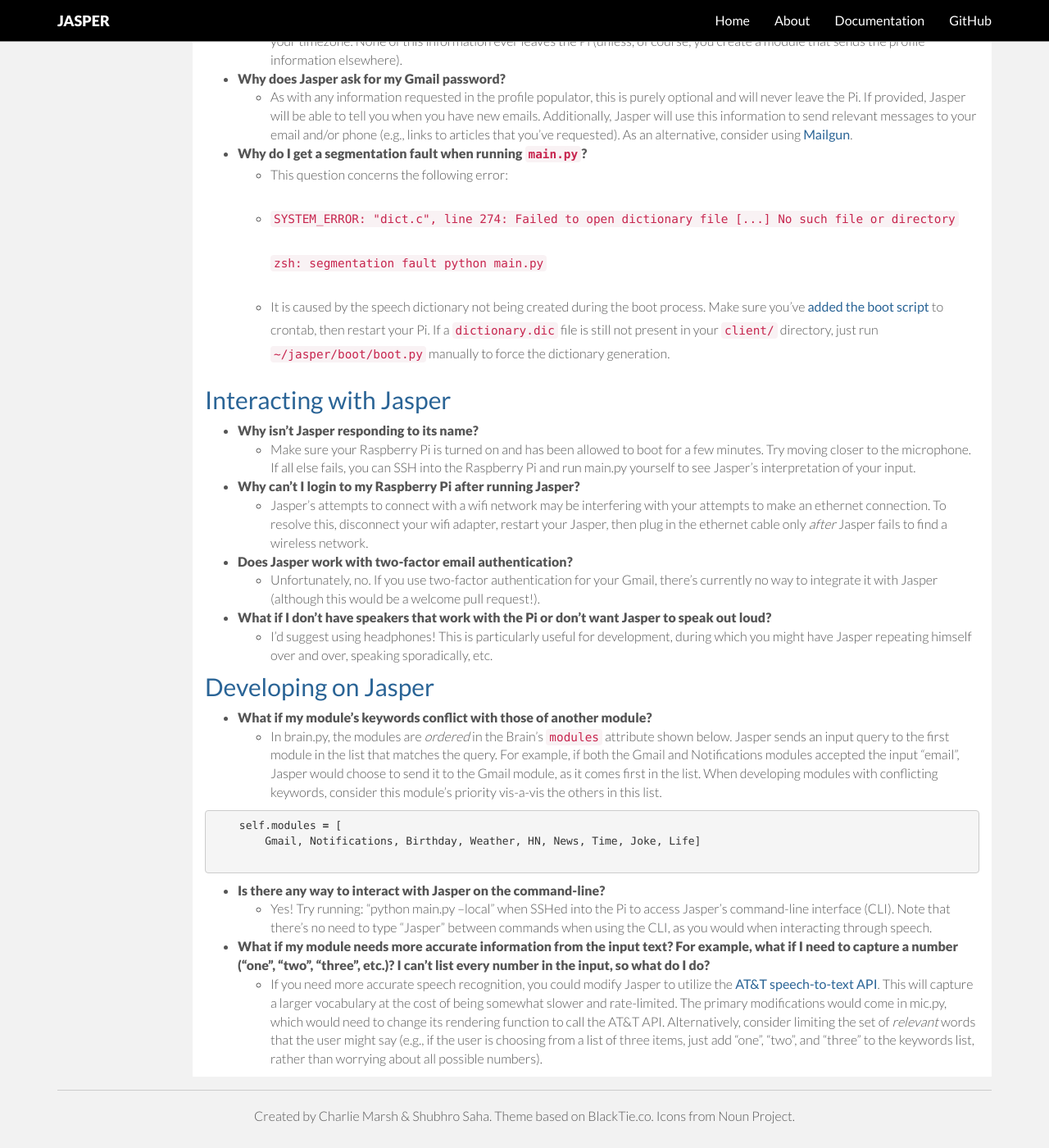
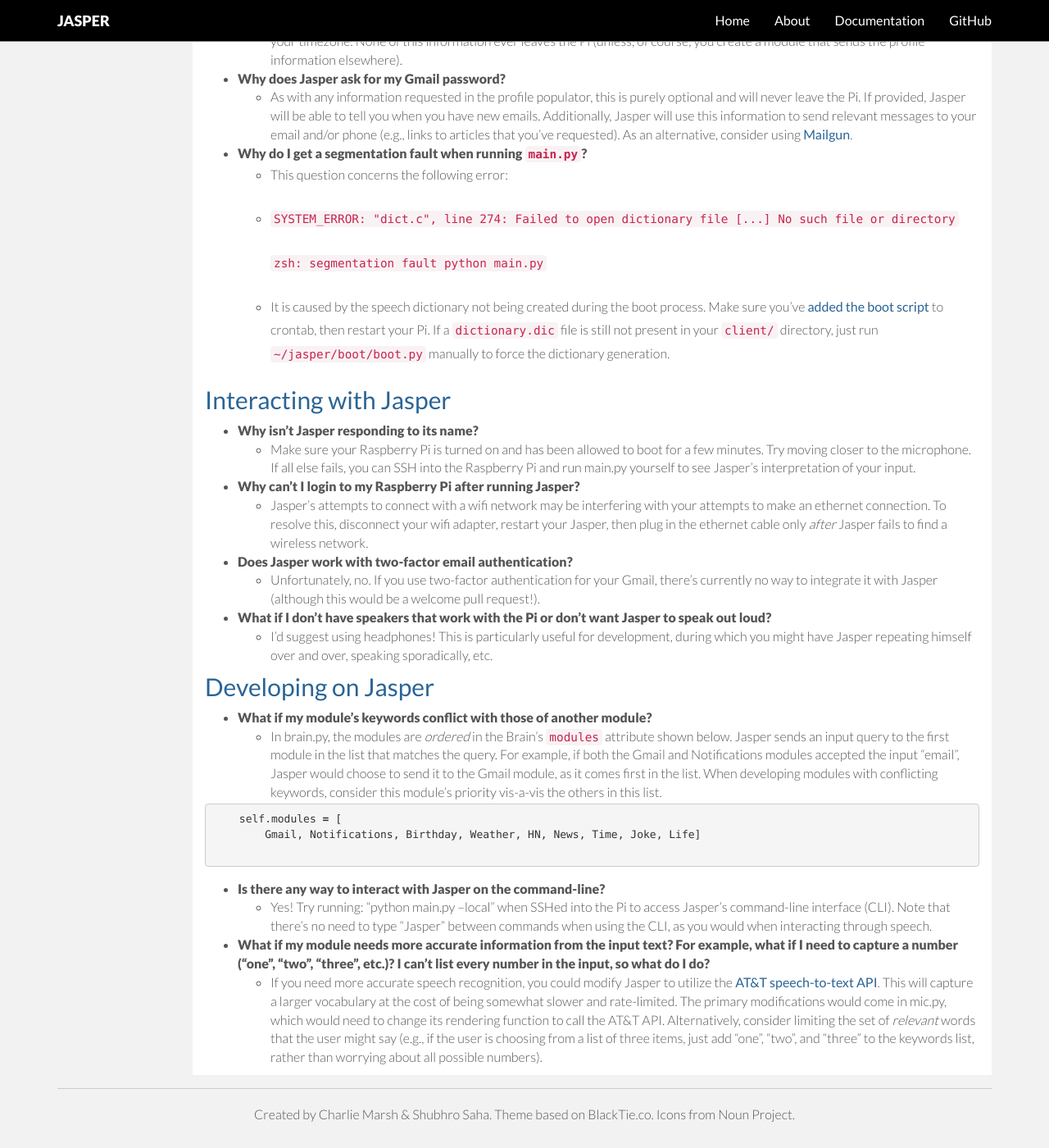
Before and after one commit to jasperproject/jasperproject.github.io, a Jekyll site: the page built from documentation/faq/index.md, in a window 1280 px wide and 1400 px high, scrolled down 451 px. Shown: the whole window at 82% size. Built offline with Jekyll 4.4.1, drawn with Linux system fonts in a browser that asks for light colours; nearby versions of some CDN libraries.

Commit message:
fixing code block alignment

```diff
--- a/static/css/main.css
+++ b/static/css/main.css
@@ -210,3 +210,8 @@
     -moz-border-radius: 0 4px 4px 0;
     border-radius: 0 4px 4px 0;
 }
+
+pre {
+    margin-top: -8px;
+    margin-bottom: 16px;
+}
```
